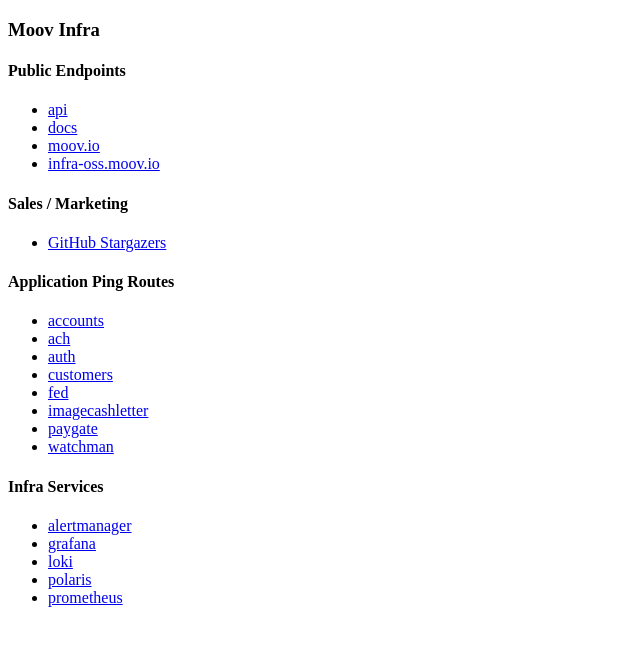
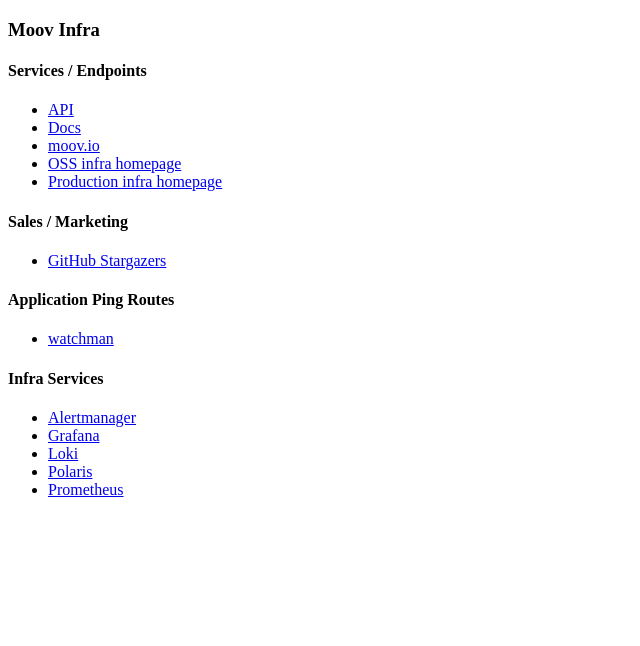
Before and after one commit to moov-io/infra, a plain HTML site: page images/infra-idx/index.html in a window 1280 px wide. Shown: the whole page, without its empty margins (0-640 px from the left). Drawn offline with Linux system fonts and the light colour scheme.

Commit message:
images/infra-idx: better links to services

```diff
--- a/images/infra-idx/index.html
+++ b/images/infra-idx/index.html
@@ -12,12 +12,13 @@
   <body>
     <h3>Moov Infra</h3>
 
-    <h4>Public Endpoints</h4>
+    <h4>Services / Endpoints</h4>
     <ul>
-      <li><a href="https://api.moov.io/">api</a></li>
-      <li><a href="https://docs.moov.io/">docs</a></li>
+      <li><a href="https://api.moov.io/">API</a></li>
+      <li><a href="https://docs.moov.io/">Docs</a></li>
       <li><a href="https://moov.io/">moov.io</a></li>
-      <li><a href="https://infra-oss.moov.io/">infra-oss.moov.io</a></li>
+      <li><a href="https://infra-oss.moov.io/">OSS infra homepage</a></li>
+      <li><a href="https://infra.moov.io/">Production infra homepage</a></li>
     </ul>
 
     <h4>Sales / Marketing</h4>
@@ -28,6 +29,7 @@
     <h4>Application Ping Routes</h4>
 
     <ul>
+      <!--
         <li><a href="https://api.moov.io/v1/accounts/ping">accounts</a></li>
         <li><a href="https://api.moov.io/v1/ach/ping">ach</a></li>
         <li><a href="https://api.moov.io/v1/auth/ping">auth</a></li>
@@ -35,17 +37,17 @@
         <li><a href="https://api.moov.io/v1/fed/ping">fed</a></li>
         <li><a href="https://api.moov.io/v1/imagecashletter/ping">imagecashletter</a></li>
         <li><a href="https://api.moov.io/v1/paygate/ping">paygate</a></li>
+      -->
         <li><a href="https://api.moov.io/v1/watchman/ping">watchman</a></li>
     </ul>
 
     <h4>Infra Services</h4>
     <ul>
-      <li><a href="https://infra-oss.moov.io/alertmanager/">alertmanager</a></li>
-      <li><a href="https://infra-oss.moov.io/grafana/">grafana</a></li>
-      <li><a href="https://infra-oss.moov.io/grafana/explore">loki</a></li>
-      <li><a href="https://infra-oss.moov.io/polaris/">polaris</a></li>
-      <li><a href="https://infra-oss.moov.io/prometheus/">prometheus</a></li>
-      <!-- <li><a href="https://infra-oss.moov.io/traefik/dashboard/">traefik</a></li> TODO(adam) -->
+      <li><a href="/alertmanager/">Alertmanager</a></li>
+      <li><a href="/grafana/">Grafana</a></li>
+      <li><a href="/grafana/explore">Loki</a></li>
+      <li><a href="/polaris/">Polaris</a></li>
+      <li><a href="/prometheus/">Prometheus</a></li>
     </ul>
 
   </body>
```
